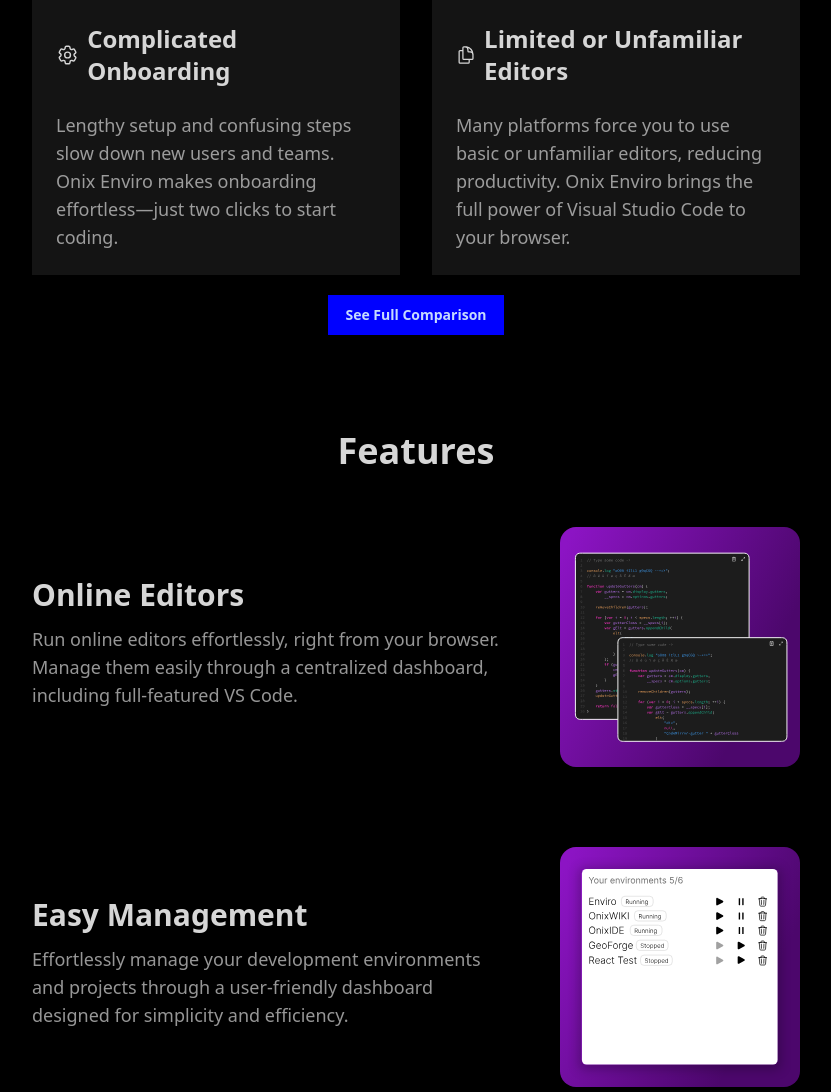
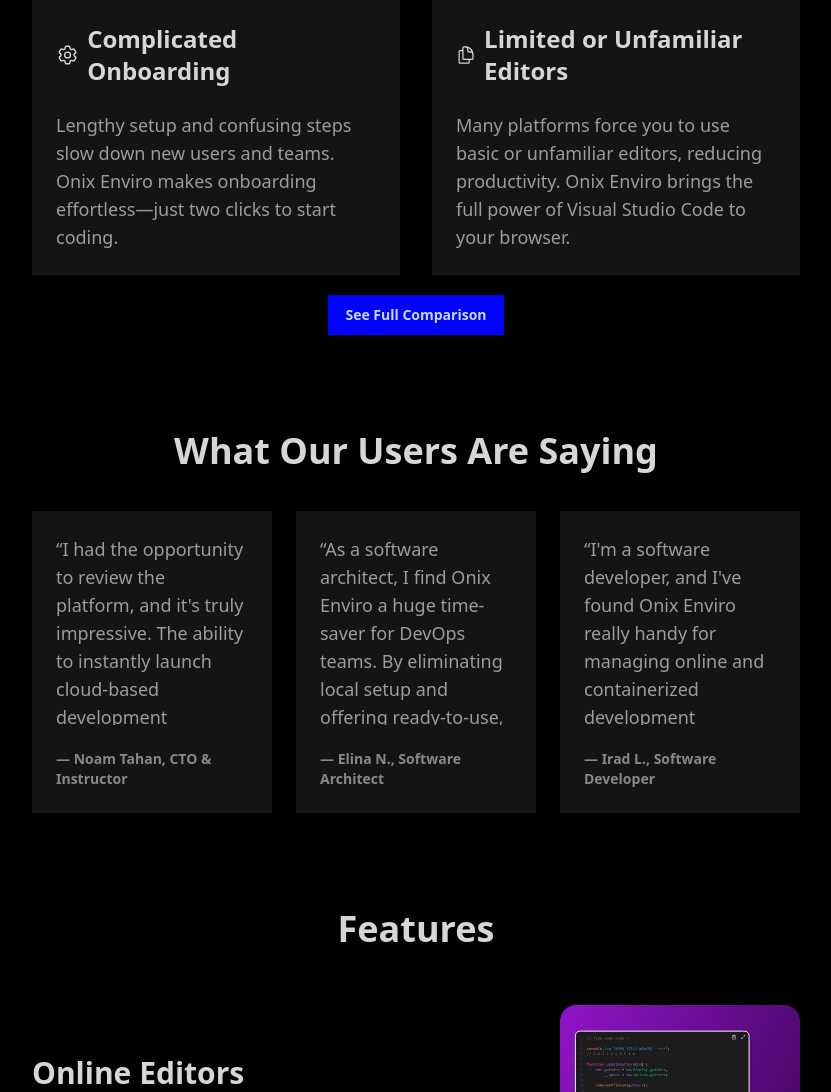
Before and after one commit to ExoOnix/enviro, a Django app: page / in a window 1280 px wide. Shown: the part 2207-3299 px from the top of the page, without its empty margins (224-1055 px from the left). Run offline with Django 5.2, Linux system fonts and the light colour scheme; style sheets or scripts are compiled from the project's sources; parts of the project's set-up code (start-up, migrations or seed data) failed here and were passed over.

Commit message:
added testemonials area in landing page

```diff
--- a/apps/home/templates/index.html
+++ b/apps/home/templates/index.html
@@ -167,6 +167,50 @@
         </div>
     </div>
 </div>
+
+<!-- Testemonials -->
+<div class="page-break mb-24">
+  <div class="w-full px-4 sm:px-8 md:px-0 md:w-5/6 lg:w-3/4 xl:w-3/5 mx-auto">
+    <h2 class="text-3xl sm:text-4xl font-bold text-center mb-10">What Our Users Are Saying</h2>
+
+    <div class="grid grid-cols-1 lg:grid-cols-3 gap-6">
+
+      <!-- Testimonial 1 -->
+      <div class="card bg-base-200 shadow h-full">
+        <div class="card-body">
+          <p class="text-lg text-base-content/70 sm:overflow-y-auto sm:max-h-[190px]">
+            “I had the opportunity to review the platform, and it's truly impressive. The ability to instantly launch cloud-based development environments — whether for Python, Node.js, PHP, or any other stack — without any local setup, is a game-changer. Everything runs with exceptional speed and stability, and the integration with browser-based Visual Studio is seamless. This is a well-thought-out, high-performance solution that streamlines development and removes friction from the setup process. Highly recommended.”
+          </p>
+          <p class="text-sm font-semibold mt-4 text-base-content/60">— Noam Tahan, CTO & Instructor</p>
+        </div>
+      </div>
+
+      <!-- Testimonial 2 -->
+      <div class="card bg-base-200 shadow h-full">
+        <div class="card-body">
+          <p class="text-lg text-base-content/70 sm:overflow-y-auto sm:max-h-[190px]">
+            “As a software architect, I find Onix Enviro a huge time-saver for DevOps teams. By eliminating local setup and offering ready-to-use, browser-based environments with Docker and VS Code, it streamlines onboarding and reduces configuration overhead. It's an efficient, scalable solution for modern development workflows.”
+          </p>
+          <p class="text-sm font-semibold mt-4 text-base-content/60">— Elina N., Software Architect</p>
+        </div>
+      </div>
+
+      <!-- Testimonial 3 -->
+      <div class="card bg-base-200 shadow h-full">
+        <div class="card-body">
+          <p class="text-lg text-base-content/70 sm:overflow-y-auto sm:max-h-[190px]">
+            “I'm a software developer, and I've found Onix Enviro really handy for managing online and containerized development environments.”
+          </p>
+          <p class="text-sm font-semibold mt-4 text-base-content/60">— Irad L., Software Developer</p>
+        </div>
+      </div>
+
+    </div>
+  </div>
+</div>
+
+
+
 <!-- Features Section -->
 <div class="flex justify-center mb-32">
     <div class="w-full px-4 sm:px-8 md:px-0 md:w-5/6 lg:w-3/4 xl:w-3/5">
```
